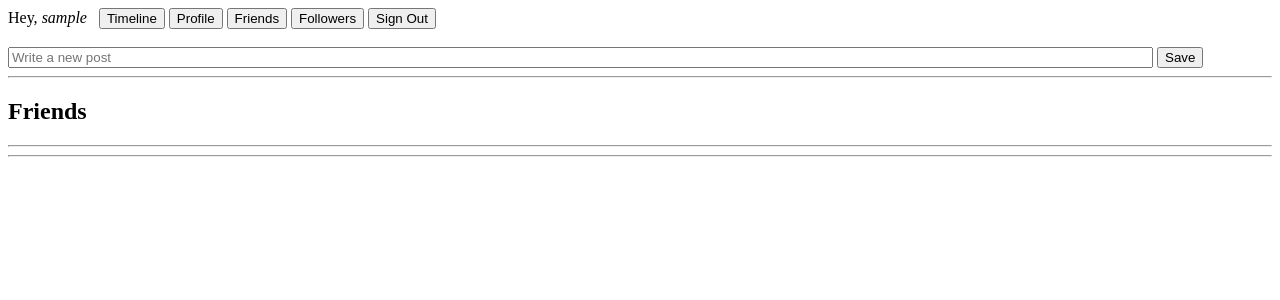
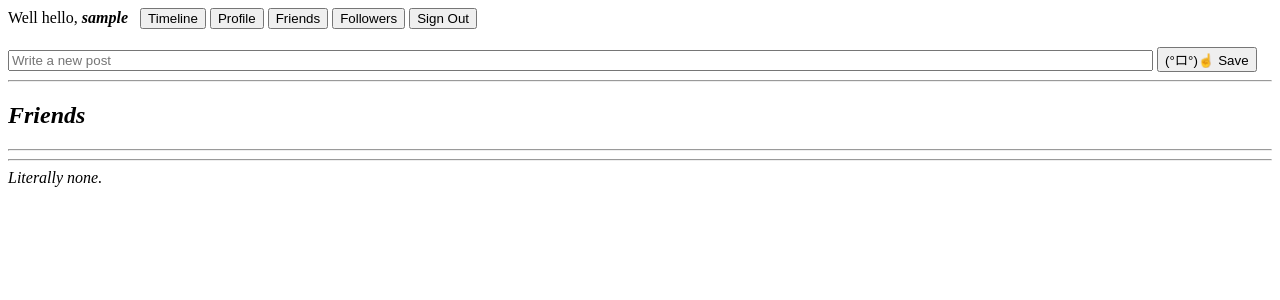
Before and after one commit to mamigot/sterling, a Flask app: page /friends in a window 1280 px wide. Shown: the top 300 px of the page. Run offline with Flask 2, Linux system fonts and the light colour scheme; the visitor is signed in with stand-in values (Sample User, id 1).

Commit message:
Useless changes to the UI ༼ ºل͟º༼ ºل͟º ༽ºل͟º ༽ºل͟º ༽

```diff
--- a/templates/_forms.html
+++ b/templates/_forms.html
@@ -31,7 +31,7 @@
 {% macro save_post() %}
   <form name="savepost" action="{{ url_for('post' )}}" method="post" style="display:inline;">
     <input type="text" name="text" size="140" maxlength="140" placeholder="Write a new post">
-    <input type="submit" name="savepost" value="Save">
+    <input type="submit" name="savepost" value="(°ロ°)☝ Save">
   </form>
 {% endmacro %}
 
--- a/templates/_header.html
+++ b/templates/_header.html
@@ -1,7 +1,7 @@
 {% if username %}
   {% import '_forms.html' as forms %}
 
-  <span style="display:inline">Hey, <em>{{ username }}</em> &nbsp;</span>
+  <span style="display:inline">Well hello, <b><em>{{ username }}<em></b> &nbsp;</span>
 
   <a href="{{ url_for('timeline') }}"><input type="button" value="Timeline"></a>
   <a href="{{ url_for('profile') }}"><input type="button" value="Profile"></a>
--- a/templates/_utils.html
+++ b/templates/_utils.html
@@ -15,6 +15,8 @@
 {% endmacro %}
 
 {% macro show_users(usernames) %}
+  {% if not usernames %}Literally <em>none</em>.{% endif %}
+
   {% for username in usernames %}
     <em>
       <a href="{{ url_for('profile', secondary_username=username) }}">{{ username }}</a>
```
